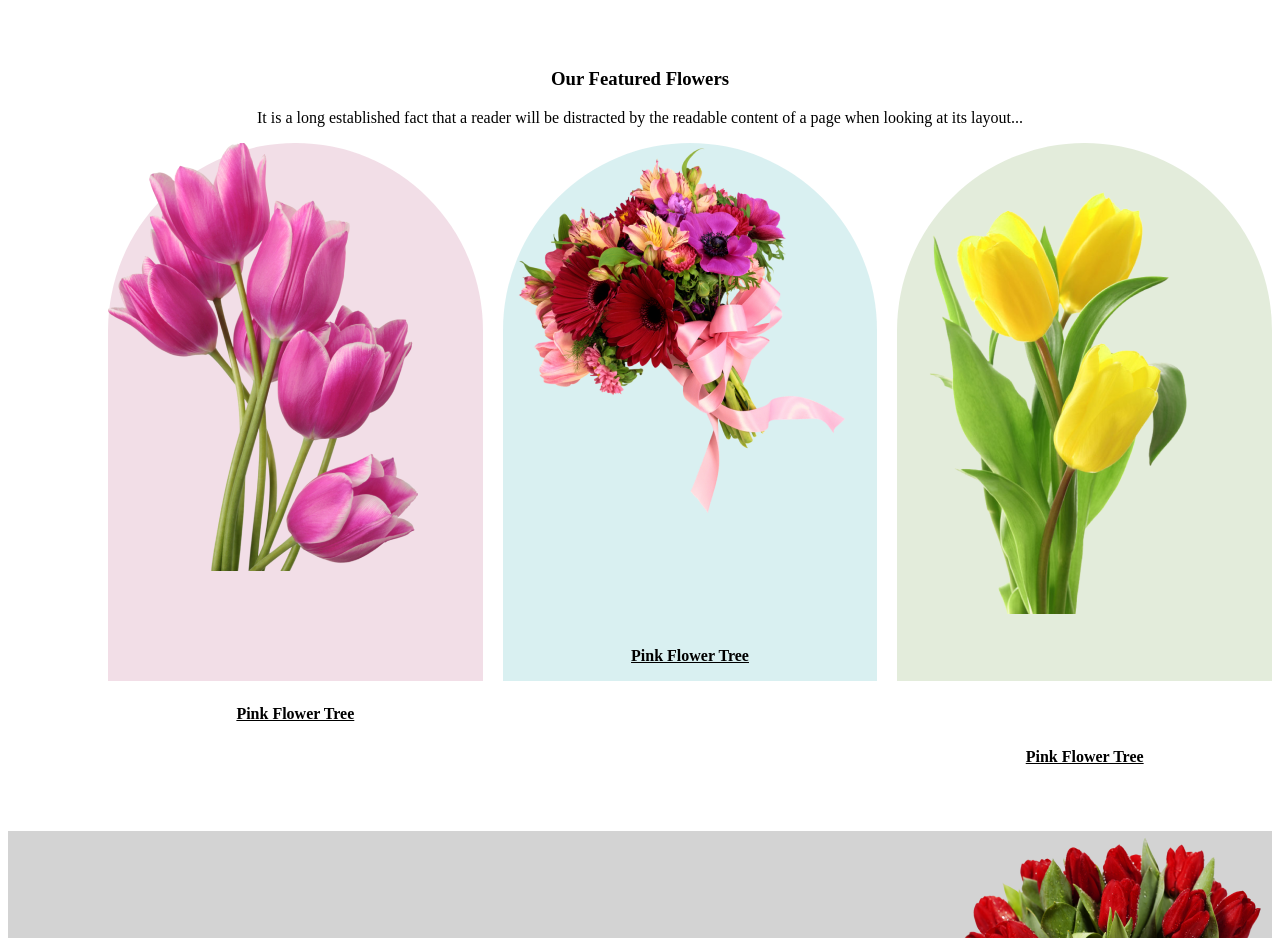
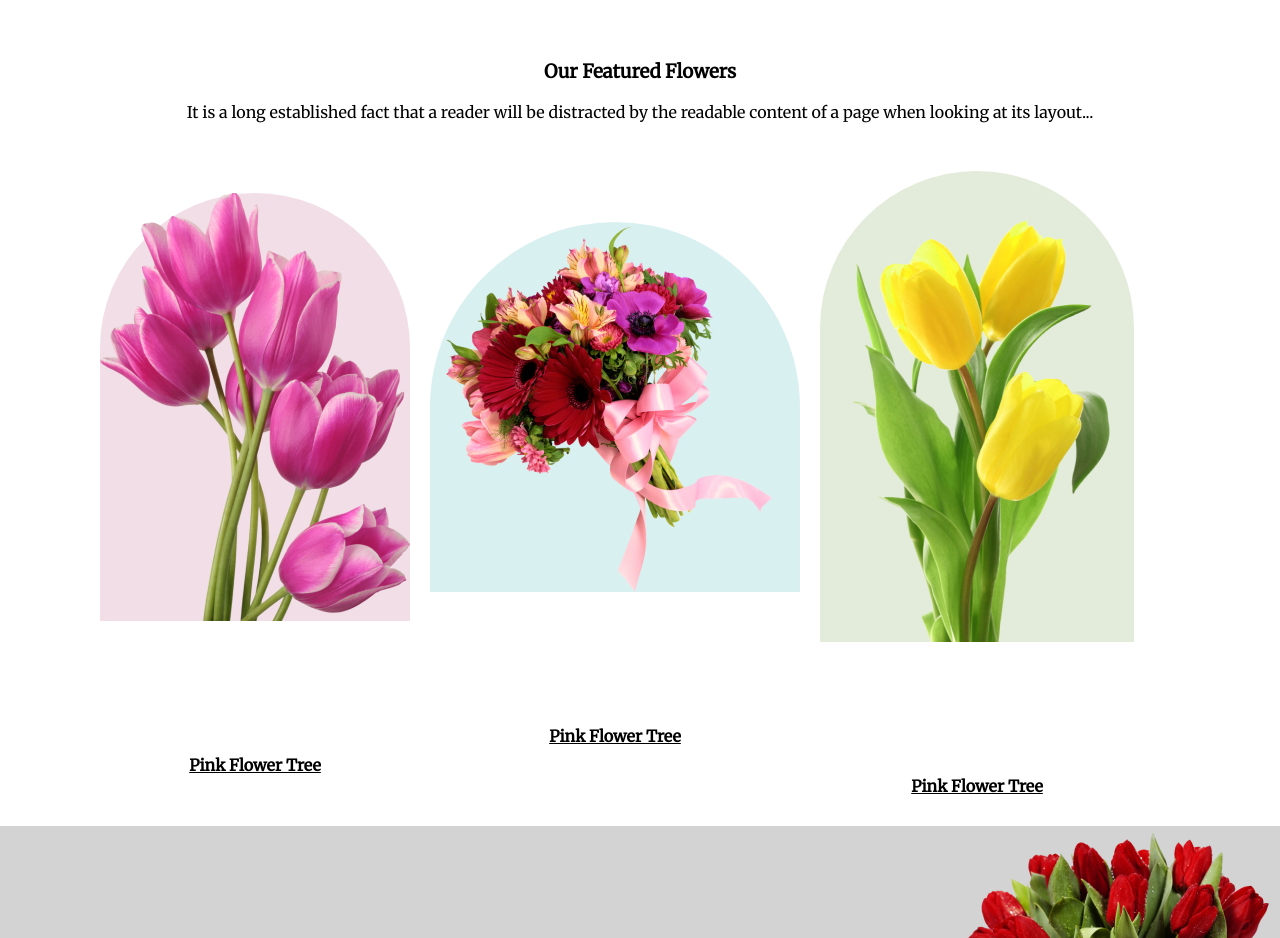
Before and after one commit to abdullahshakib13/online-flower-shop-website, a plain HTML site: page index.html in a window 1280 px wide. Shown: the part 880-1818 px from the top of the page. Drawn offline with Linux system fonts and the light colour scheme; a web font is replaced by a local one.

Commit message:
font added

```diff
--- a/css/style.css
+++ b/css/style.css
@@ -1,3 +1,7 @@
+body{
+    font-family:Merriweather;
+    margin: 0;
+}
 .header{
     padding: 30px 30px 0px 0px;
     background-color: rgba(229, 84, 115, 0.10);
@@ -42,22 +46,27 @@
 
 }
 .flowers{
+    width: 464px;
+    height:538px;
     display: flex;
     align-items: center;
     margin-left: 100px;
     gap: 20px;
     margin-bottom: 150px;
+    border-radius: 300px 300px 0px 0px;
+    /* background: rgba(167, 33, 98, 0.15); */
 }
 .flower1{
     /* background-color:pink; */
     /* border-radius: 50px; */
     /* background-image: url("../images/Rectangle 3.png"); */
-    width: 464px;
-    height: 538px;
+    width: 310px;
+    height: 428px;
     border-radius: 300px 300px 0px 0px;
     background: rgba(167, 33, 98, 0.15);
     padding-bottom: 0;
-    align-items: center;
+    /* align-items: center; */
+    justify-content: center;
 
 }
 .img{
@@ -73,19 +82,20 @@
     /* background-color: pink; */
     /* border-radius: 50px; */
     /* background-image: url("../images/Rectangle 3.png"); */
-    width: 464px;
-        height: 538px;
+    width: 370px;
+        height: 370px;
         border-radius: 300px 300px 0px 0px;
         background: rgba(5, 151, 160, 0.15);
         padding-bottom: 0px;
+        flex-shrink: 0;
 }
 
 .flower3 {
     /* background-color: pink; */
     /* border-radius: 50px; */
     /* background-image: url("../images/Rectangle 3.png"); */
-    width: 464px;
-        height: 538px;
+    width: 314px;
+        height: 471px;
         border-radius: 300px 300px 0px 0px;
         background: rgba(71, 125, 17, 0.15);
         padding-bottom: 0px;
--- a/index.html
+++ b/index.html
@@ -5,6 +5,11 @@
     <meta name="viewport" content="width=device-width, initial-scale=1.0">
     <title>Document</title>
     <link rel="stylesheet" href="css/style.css">
+    <link rel="preconnect" href="https://fonts.googleapis.com">
+    <link rel="preconnect" href="https://fonts.gstatic.com" crossorigin>
+    <link
+        href="https://fonts.googleapis.com/css2?family=Bree+Serif&family=Merriweather:ital,wght@0,400;1,300&family=Oleo+Script+Swash+Caps&family=Roboto&display=swap"
+        rel="stylesheet">
 </head>
 <body>
     <header class="header">
```
